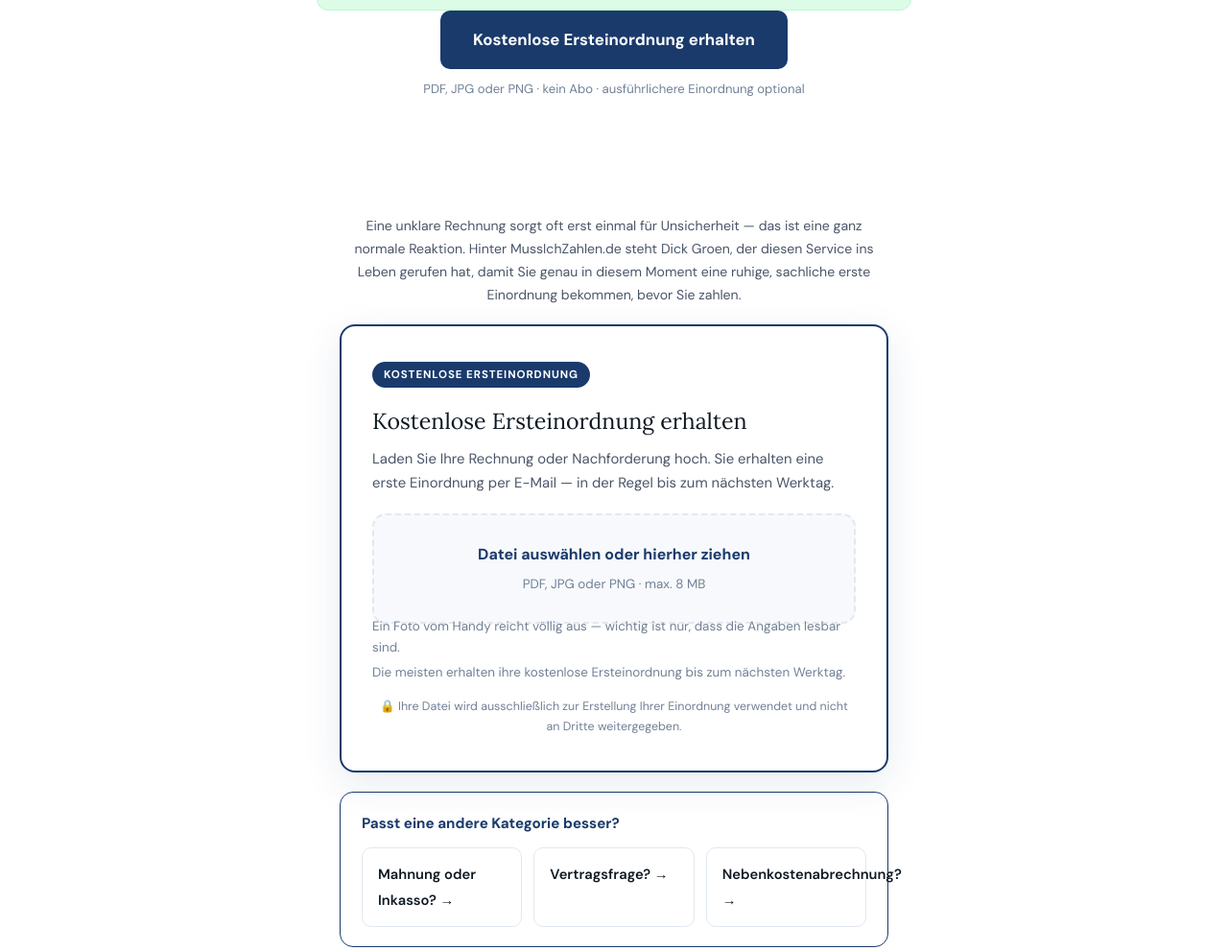
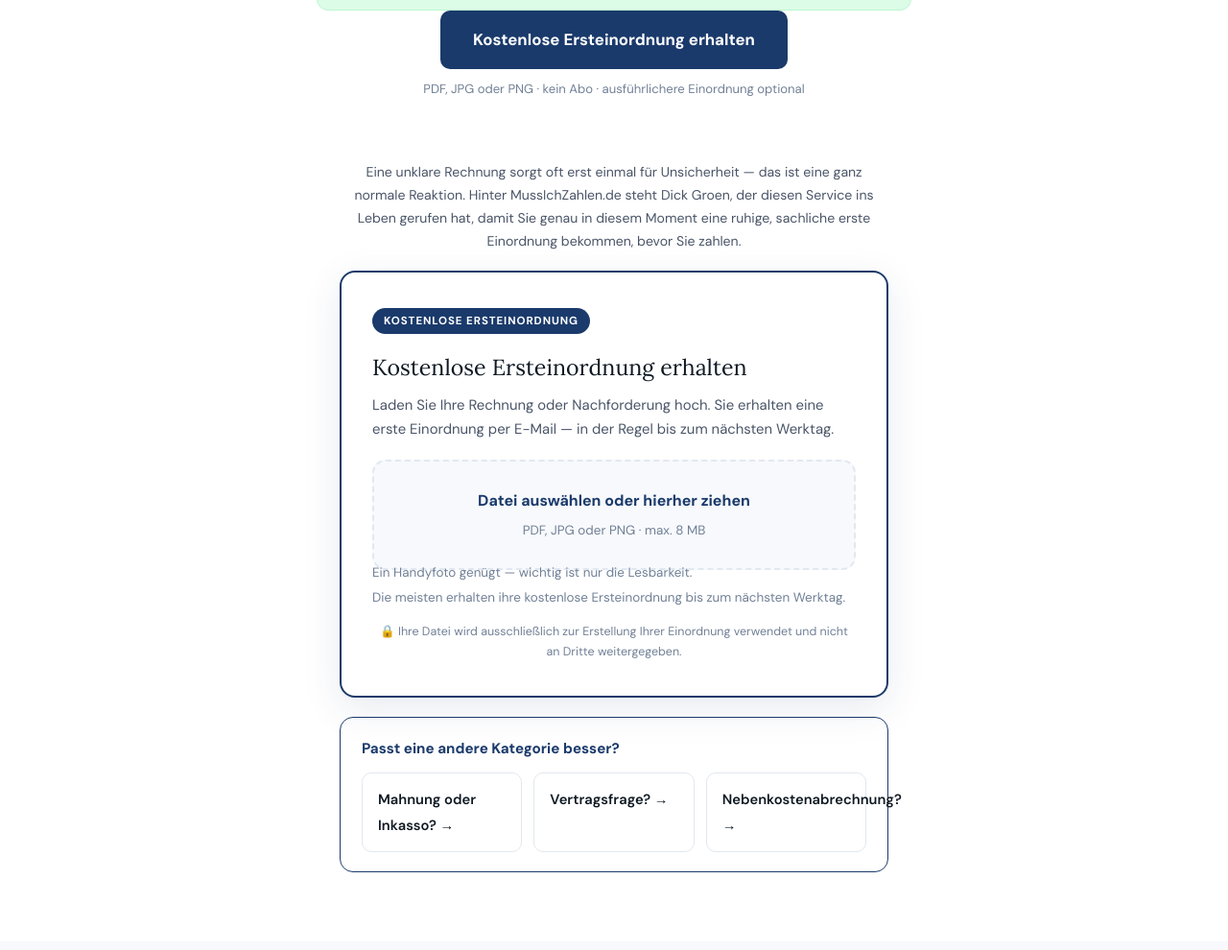
Before and after one commit to DickGroen/mussichzahlen, a website: page public/rechnung/index.html in a window 1280 px wide. Shown: the part 900-1890 px from the top of the page at 96% size. Drawn offline with Linux system fonts and the light colour scheme.

Commit message:
Revise upload hint text in index.html
Updated text in the free-check section for clarity.

```diff
--- a/public/rechnung/index.html
+++ b/public/rechnung/index.html
@@ -143,7 +143,7 @@
   </div>
 </section>
 
-<section class="section" id="free-check">
+<section class="section" id="free-check" style="padding-top:16px;">
   <div class="container" style="max-width:620px;">
     <p style="text-align:center;font-size:.88rem;color:var(--ink-3);line-height:1.7;margin-bottom:18px;">Eine unklare Rechnung sorgt oft erst einmal f&uuml;r Unsicherheit — das ist eine ganz normale Reaktion. Hinter MussIchZahlen.de steht Dick Groen, der diesen Service ins Leben gerufen hat, damit Sie genau in diesem Moment eine ruhige, sachliche erste Einordnung bekommen, bevor Sie zahlen.</p>
     <div class="offer-card" id="free-card">
@@ -155,7 +155,7 @@
         <div class="upload-hint">PDF, JPG oder PNG &middot; max. 8 MB</div>
         <input id="gratis-file-input" type="file" accept=".pdf,.jpg,.jpeg,.png" style="position:absolute;left:0;top:0;width:100%;height:100%;opacity:0;cursor:pointer;z-index:1;" aria-label="Datei ausw&auml;hlen">
       </label>
-      <div class="upload-hint" style="margin:-8px 0 4px;">Ein Foto vom Handy reicht v&ouml;llig aus &mdash; wichtig ist nur, dass die Angaben lesbar sind.</div>
+      <div class="upload-hint" style="margin:-8px 0 4px;">Ein Handyfoto gen&uuml;gt &mdash; wichtig ist nur die Lesbarkeit.</div>
       <div class="upload-hint" style="margin:0 0 14px;">Die meisten erhalten ihre kostenlose Ersteinordnung bis zum n&auml;chsten Werktag.</div>
       <div id="gratis-contact-fields" class="contact-fields">
         <input id="gratis-name" class="input" placeholder="Ihr Name" autocomplete="name">
```
